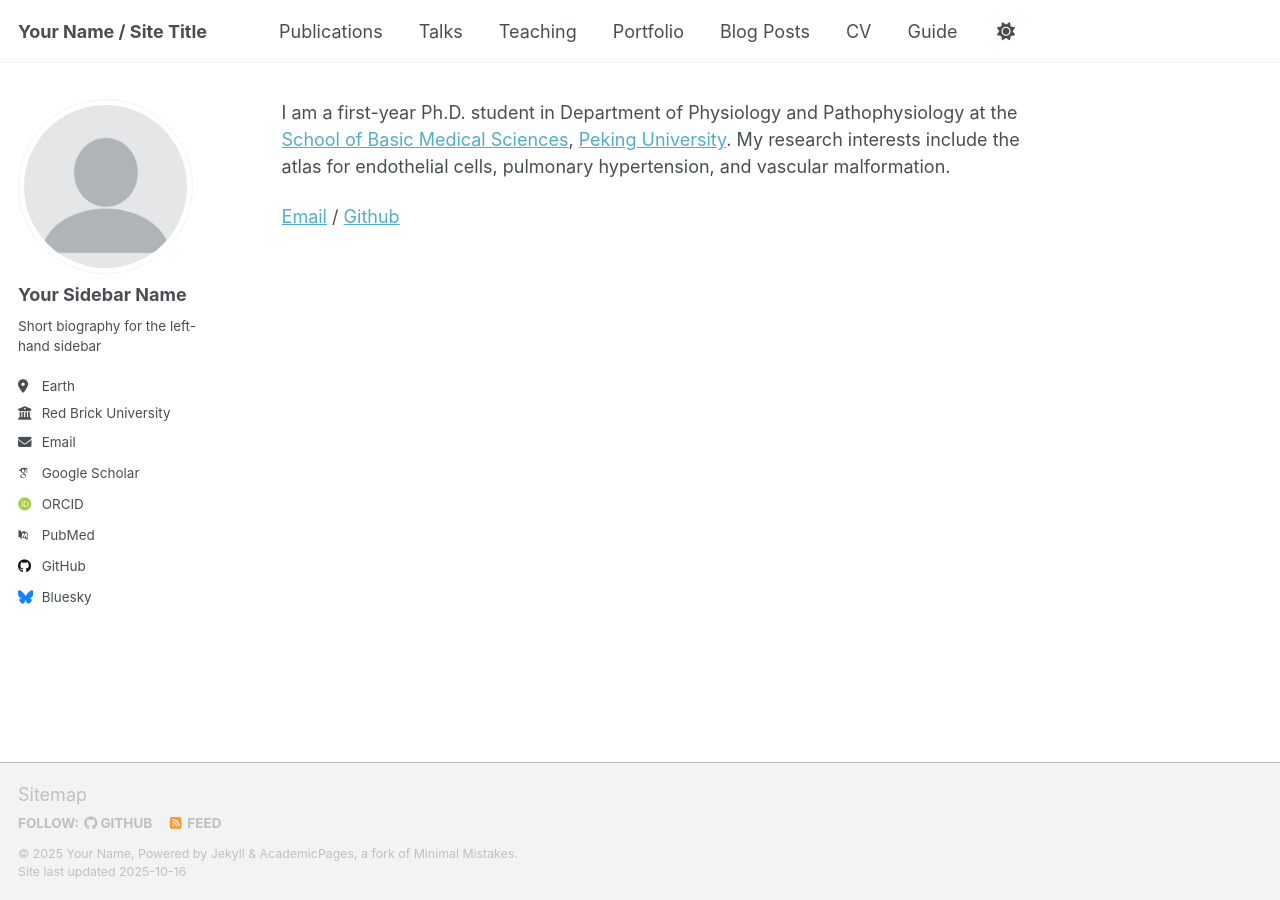
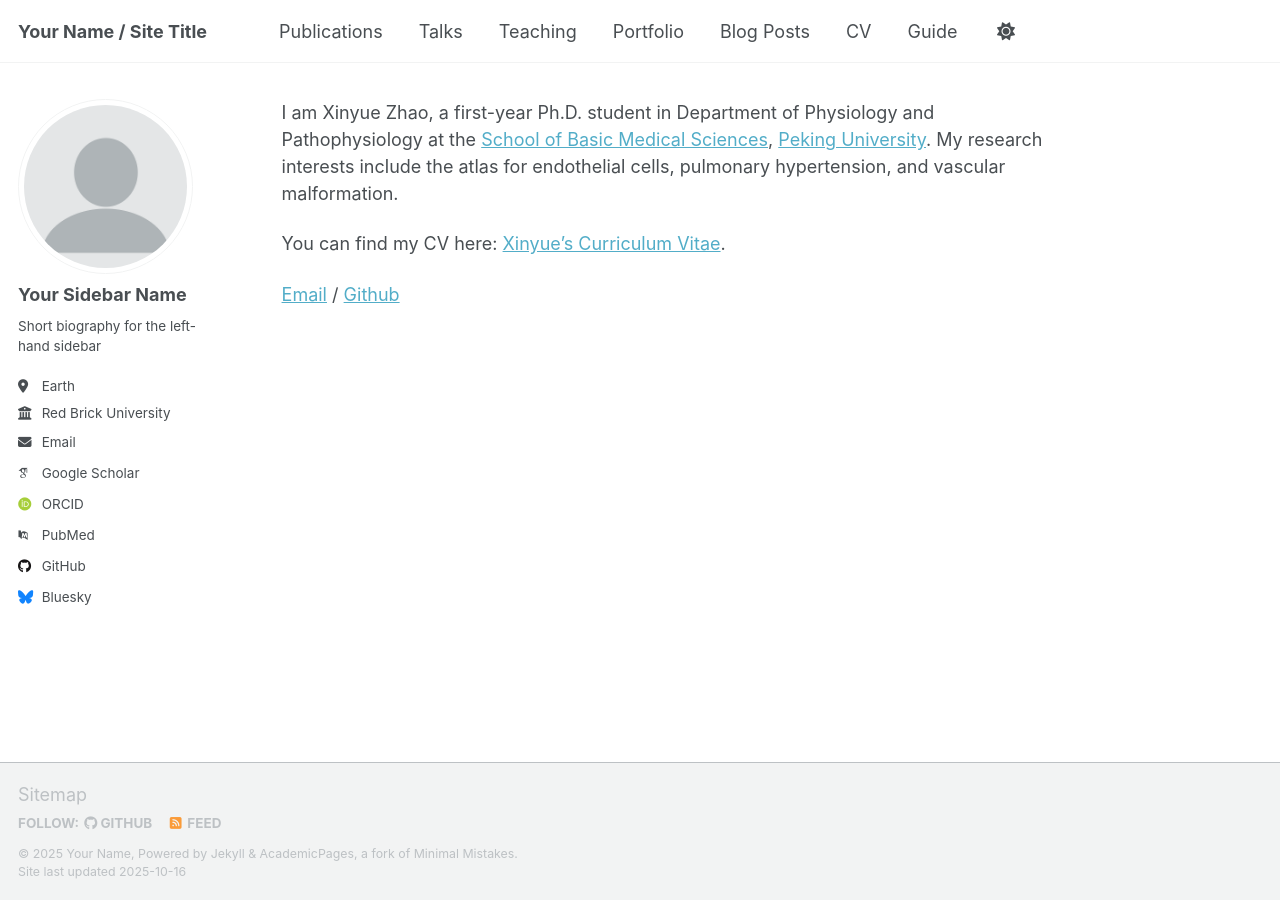
Before and after one commit to 2511110035/2511110035.github.io, a Jekyll site: the page built from _pages/about.md, in a window 1280 px wide. Built offline with Jekyll 4.4.1, drawn with Linux system fonts in a browser that asks for light colours; some web fonts are replaced; our own code applies the rules of GitHub Pages for plain Markdown files; a script that is not in the unit is left out.

Commit message:
Update about.md

```diff
--- a/_pages/about.md
+++ b/_pages/about.md
@@ -1,5 +1,5 @@
-I am a first-year Ph.D. student in Department of Physiology and Pathophysiology at the [School of Basic Medical Sciences](https://sbms.bjmu.edu.cn/), [Peking University](https://www.pku.edu.cn/). My research interests include the atlas for endothelial cells, pulmonary hypertension, and vascular malformation.
+I am Xinyue Zhao, a first-year Ph.D. student in Department of Physiology and Pathophysiology at the [School of Basic Medical Sciences](https://sbms.bjmu.edu.cn/), [Peking University](https://www.pku.edu.cn/). My research interests include the atlas for endothelial cells, pulmonary hypertension, and vascular malformation.
 
-
+You can find my CV here: [Xinyue's Curriculum Vitae](../assets/CV_Xinyue_Zhao.pdf).
 
 [Email](2511110035@stu.pku.edu.cn) / [Github](https://github.com/2511110035)
```
